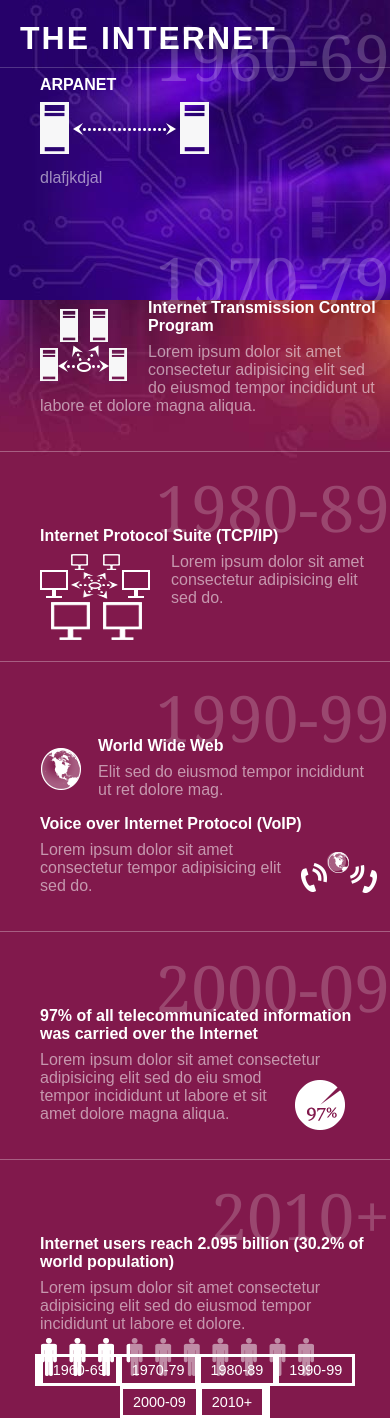
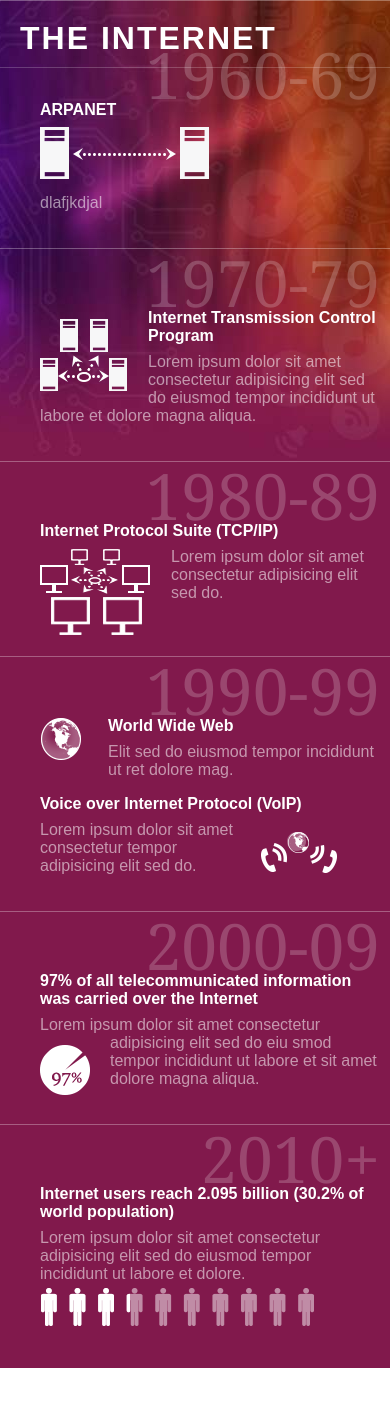
Before and after one commit to SarahZhao806/Interactive-Animated-Timeline, a plain HTML site: page index.html in a window 390 px wide. After the commit the page ends 1368 px from the top, so only its background shows below. Drawn offline with Linux system fonts and the light colour scheme.

Commit message:
added css media queries to fit screen size under 500px

```diff
--- a/includes/timeline.css
+++ b/includes/timeline.css
@@ -179,4 +179,38 @@ body {
         border-top: 1px solid rgba(255,255,255, .3);
         padding-bottom: 20px;
     }
+
+    .timeline nav {
+        display: none;
+    }
+
+    .timeline .background_slider {
+        display: none;
+    }
+
+    .timeline .panel:first-child {
+        padding-top: 40px;
+    }
+
+    .timeline .panel_content {
+        padding-top: 60px;
+    }
+
+    .timeline .panel_content .label {
+        top: -10px;
+        right: 10px;
+    }
+
+    .timeline .panel img.www {
+        margin: 0px 25px 0px 0px;
+    }
+
+    .timeline .panel img.voip {
+        margin: 10px 40px 0px 20px;
+    }
+
+    .timeline .panel img.telecommunications_usage{
+        float: left;
+        margin: 10px 15px 0px 0px;
+    }
 }
```
